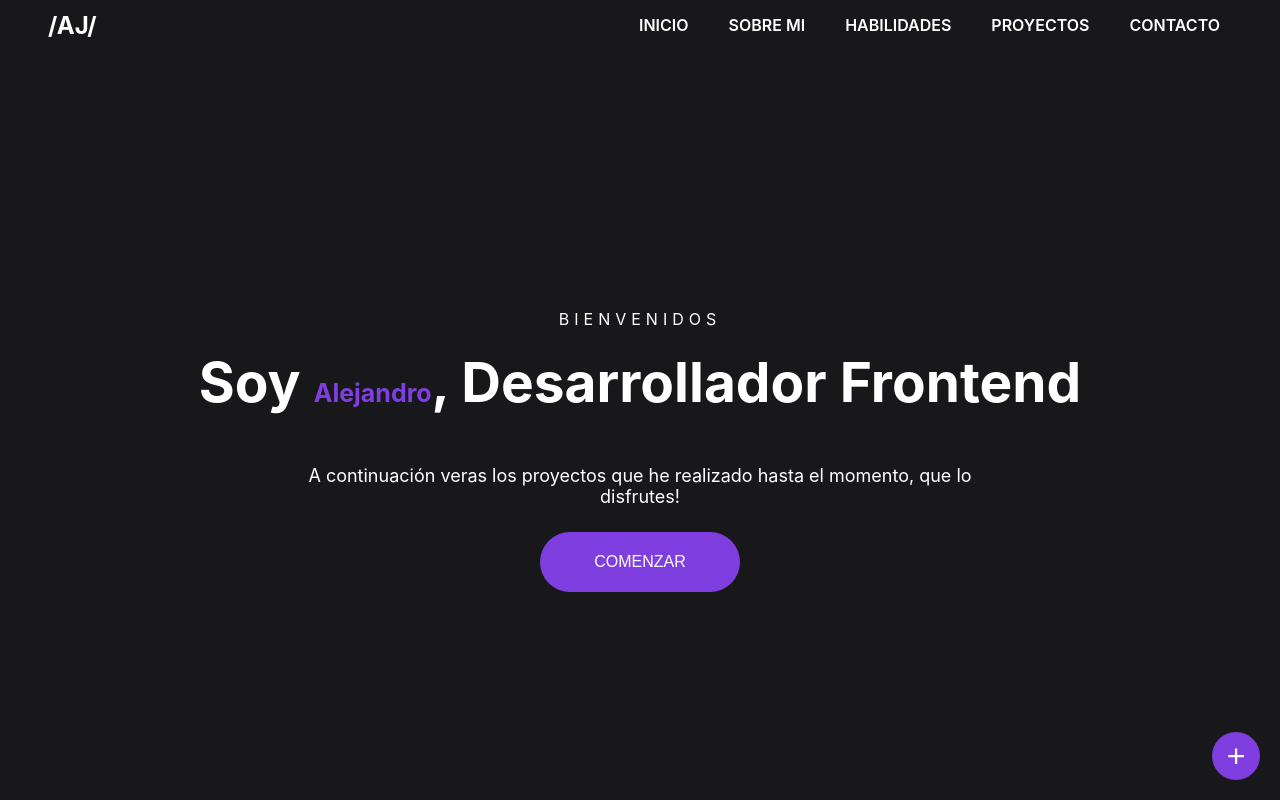
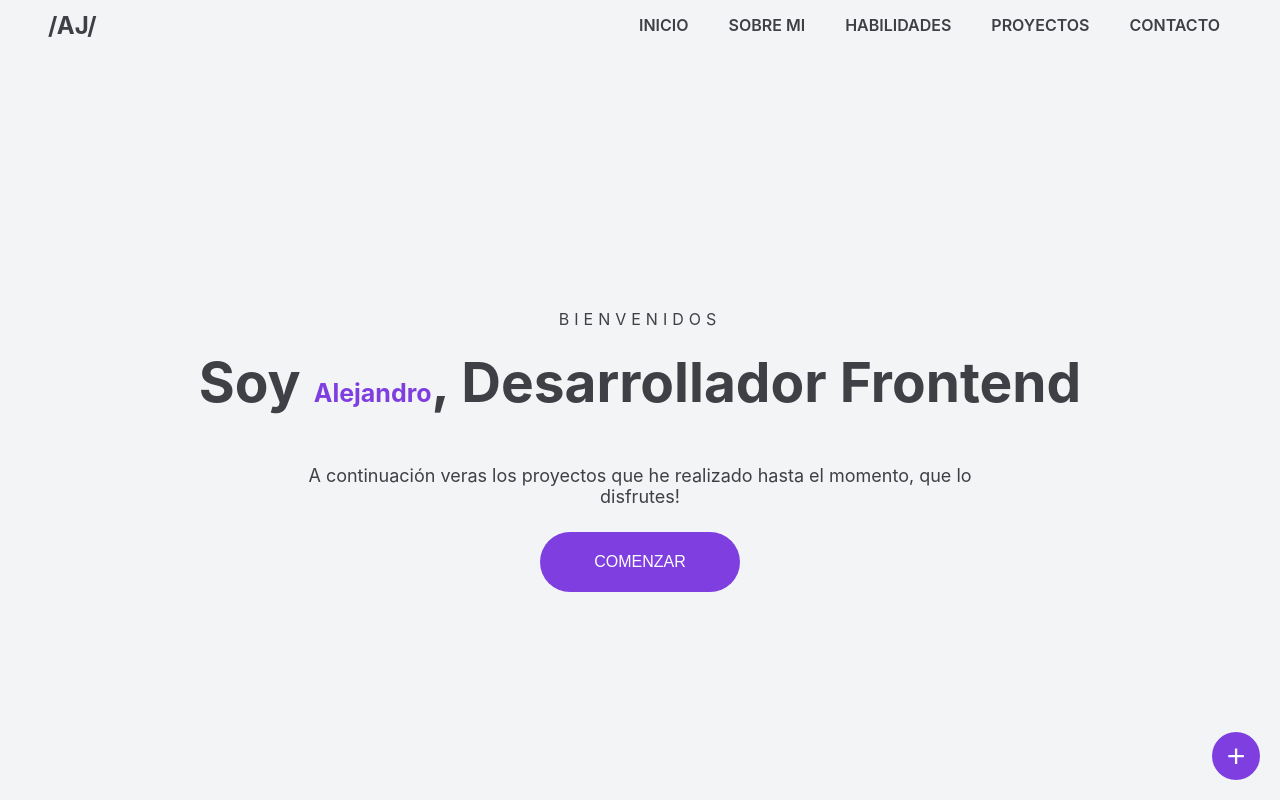
Before and after one commit to AleMills/portfolio, a React (Vite) app: page / in a window 1280 px wide. Shown: the top 800 px of the page. Built offline with nearby package versions, Linux system fonts and the light colour scheme.

Commit message:
change colors

```diff
--- a/src/stylesheet/Bienvenida.css
+++ b/src/stylesheet/Bienvenida.css
@@ -1,5 +1,6 @@
 .bienvenida {
-    background-color: #18181b;
+    /* background-color: #18181b; */
+    background-color: rgb(243, 244, 246);
     display: flex;
     flex-direction: column;
     align-items: center;
@@ -9,6 +10,7 @@
 }
 
 .saludo {
+    color: #3f3f46;
     font-size: 16px;
     margin-bottom: 20px;
     text-transform: uppercase;
@@ -16,6 +18,7 @@
 }
 
 .quien-soy {
+    color: #3f3f46;
     font-size: 55px;
     margin-bottom: 25px;
     text-align: center;
@@ -27,6 +30,7 @@
 }
 
 .descripcion {
+    color: #3f3f46;
     max-width: 700px;
     margin: 25px auto;
     font-size: 18px;
--- a/src/stylesheet/Nav.css
+++ b/src/stylesheet/Nav.css
@@ -4,15 +4,17 @@
     align-items: center;
     padding: 0 3rem;
     font-weight: 600;
-    background-color: #18181b;
+    background-color: rgb(243, 244, 246);
     backdrop-filter: blur(20px);
-    color: white;
+    color: #3f3f46;
     height: 50px;
     width: 100%;
 }
 
 
+
 .links {
+    color: #3f3f46;
     list-style: none;
     display: flex;
     gap: 1rem;
@@ -20,7 +22,7 @@
 
 .links li a {
     text-decoration: none;
-    color: white;
+    color: #3f3f46;
     padding: 0.75rem;
     transition: .5s;
 }
@@ -40,6 +42,7 @@
 .abrir-menu,
 .cerrar-menu {
     display: none;
+    color: #3f3f46;
 }
 
 @media screen and (max-width: 767px) {
@@ -48,8 +51,11 @@
         display: block;
         background-color: transparent;
         border: none;
+        font-size: 24px;
+    }
+
+    .cerrar-menu {
         color: white;
-        font-size: 24px;
     }
 
     .nav {
@@ -59,7 +65,7 @@
         right: 0;
         left: 0;
         bottom: -100vh;
-        background-color: rgba(13, 13, 13, 0.959);
+        background-color: #18181b;
         padding: 2rem;
         animation: wipe-out-up 2s;
     }
@@ -68,18 +74,25 @@
         display: block;
         animation: wipe-in-down .5s;
         transition: .5s;
+        color: white;
     }
 
     .btn-cerrar {
         display: flex;
         justify-content: flex-end;
+        color: white;
     }
 
     .links {
         flex-direction: column;
         align-items: center;
         text-align: center;
+        color: white;
 
+    }
+
+    .links li a {
+        color: white;
     }
 }
 
```
